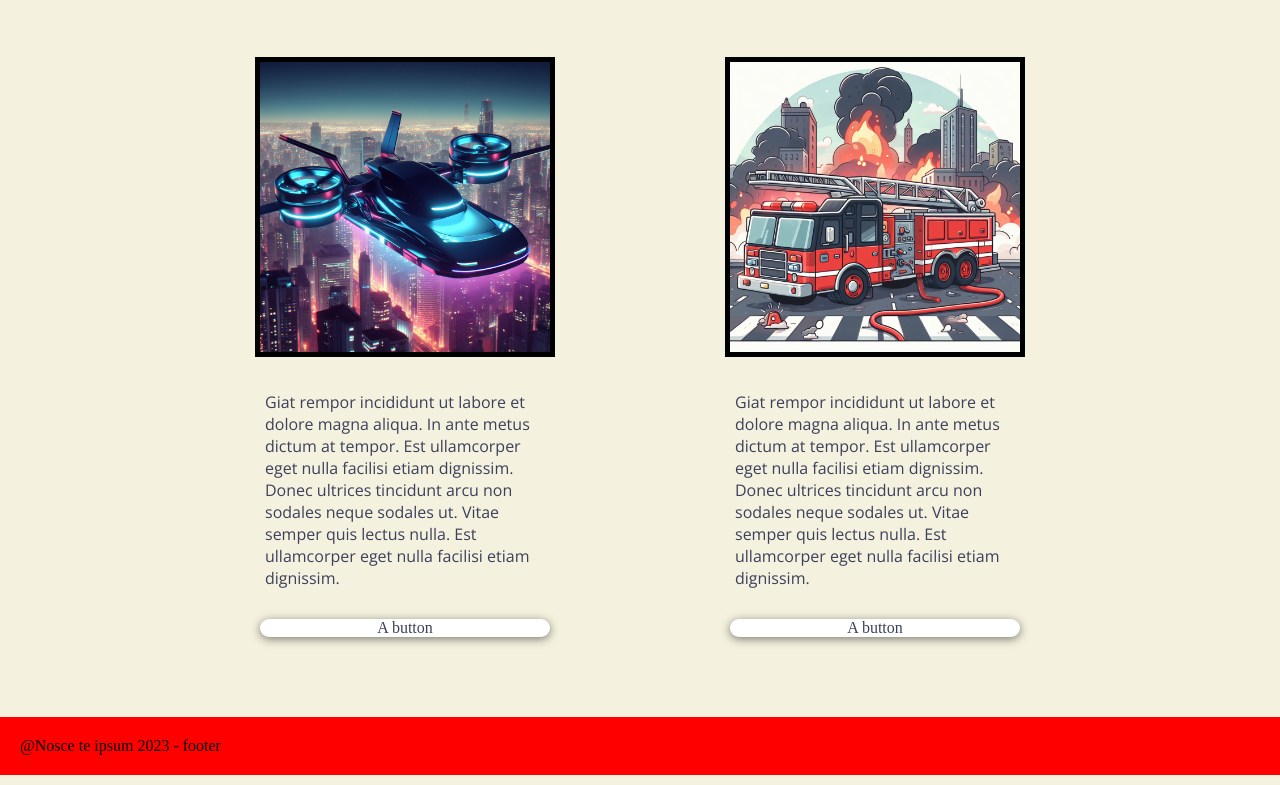
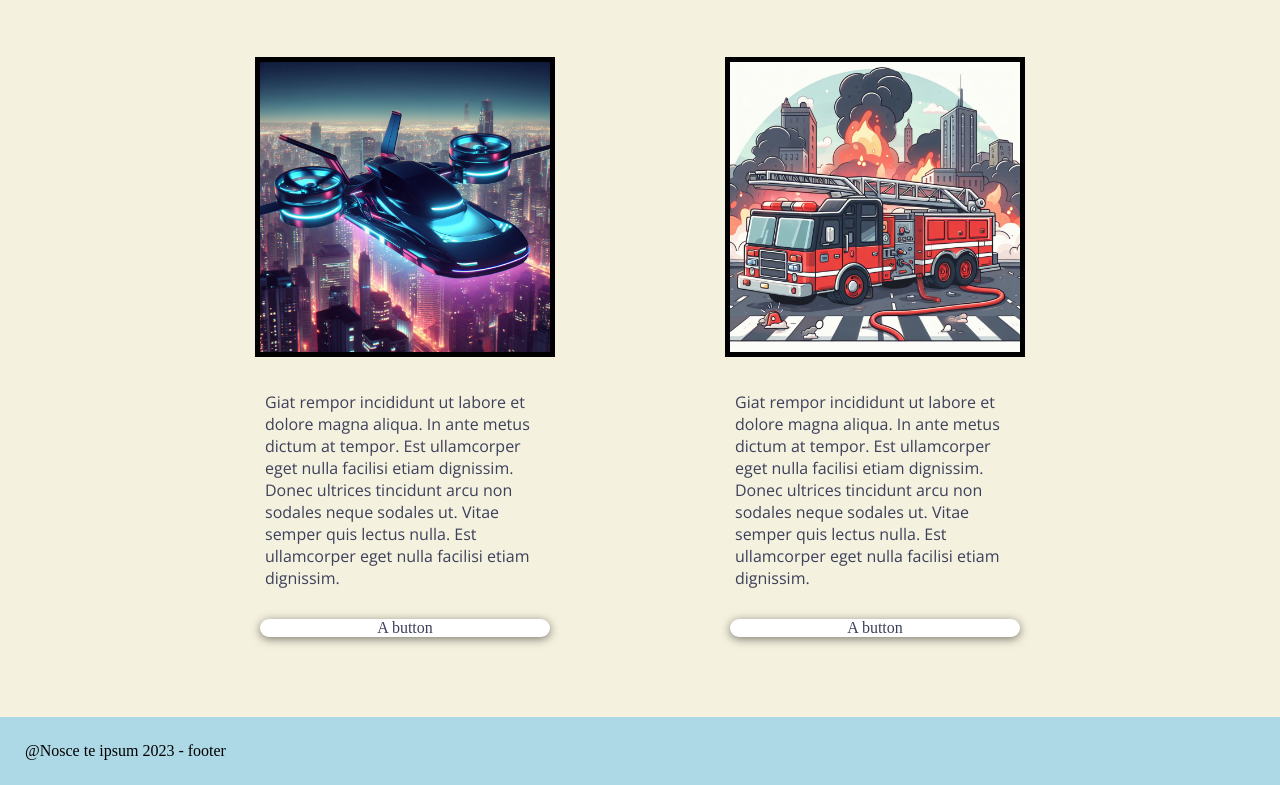
Before and after one commit to Timberwolwes/timberwolwes.github.io, a plain HTML site: page desing tehtava/index.html in a window 1280 px wide. Shown: the part 2167-2952 px from the top of the page. Drawn offline with nearby package versions, Linux system fonts and the light colour scheme; a web font is replaced by a local one.

Commit message:
Update style.css

```diff
--- a/desing tehtava/style.css
+++ b/desing tehtava/style.css
@@ -272,7 +272,7 @@ article p {
 footer {
 	/*Kannattaa laittaa footeriin vähintään padding
 	ja ehkä eri taustaväri, jotta se erottuu hiukan.*/
-	overflow: hidden;
-	padding: 20px;
-	background-color: red;
+	overflow:hidden;
+	padding:25px;
+	background-color: lightblue;
 }
```
